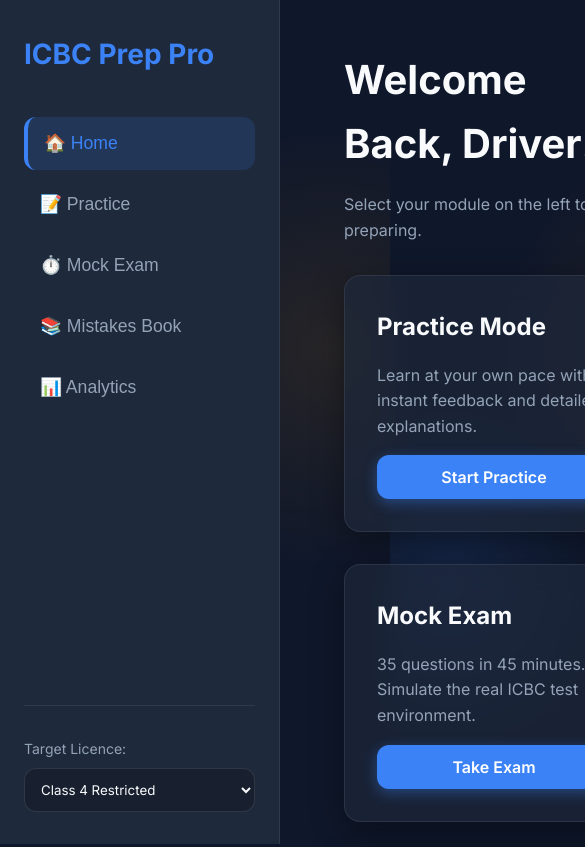
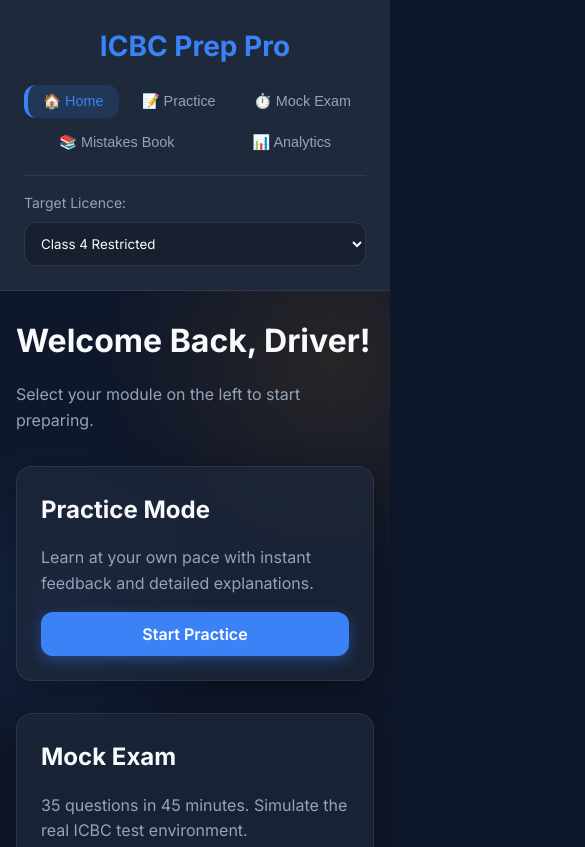
Before and after one commit to neverbow/Class-4-knowledge, a plain HTML site: page index.html in a window 390 px wide. Shown: the top 847 px of the page, 585 px wide, since content can reach past the window. Drawn offline with nearby package versions, Linux system fonts and the light colour scheme.

Commit message:
feat: Add mobile responsiveness (media queries)

```diff
--- a/styles.css
+++ b/styles.css
@@ -424,3 +424,77 @@
     margin: 2rem 0;
     text-shadow: 0 0 20px rgba(59, 130, 246, 0.4);
 }
+
+
+/* --- RESPONSIVE MOBILE LAYOUT --- */
+@media (max-width: 768px) {
+    #app {
+        flex-direction: column;
+    }
+
+    .sidebar {
+        width: 100%;
+        height: auto;
+        position: relative;
+        padding: 1.5rem;
+        border-right: none;
+        border-bottom: var(--glass-border);
+        z-index: 100;
+    }
+
+    .logo {
+        margin-bottom: 1rem;
+        justify-content: center;
+    }
+
+    .nav-links {
+        flex-direction: row;
+        flex-wrap: wrap;
+        justify-content: center;
+        gap: 0.5rem;
+    }
+
+    .nav-btn {
+        padding: 0.5rem 0.75rem;
+        font-size: 0.9rem;
+        flex-grow: 1;
+        justify-content: center;
+    }
+
+    .class-selector {
+        margin-top: 1rem;
+        padding-top: 1rem;
+    }
+
+    .main-content {
+        margin-left: 0;
+        padding: 1.5rem 1rem;
+        width: 100%;
+    }
+
+    .dashboard-cards, .analytics-grid {
+        grid-template-columns: 1fr;
+    }
+
+    .card {
+        padding: 1.5rem;
+    }
+
+    h1 { font-size: 2rem; }
+    h2 { font-size: 1.5rem; }
+
+    .quiz-header {
+        flex-direction: column;
+        gap: 1rem;
+        text-align: center;
+    }
+
+    .option-btn {
+        padding: 1rem;
+        font-size: 1rem;
+    }
+
+    .score-display {
+        font-size: 3.5rem;
+    }
+}
```
